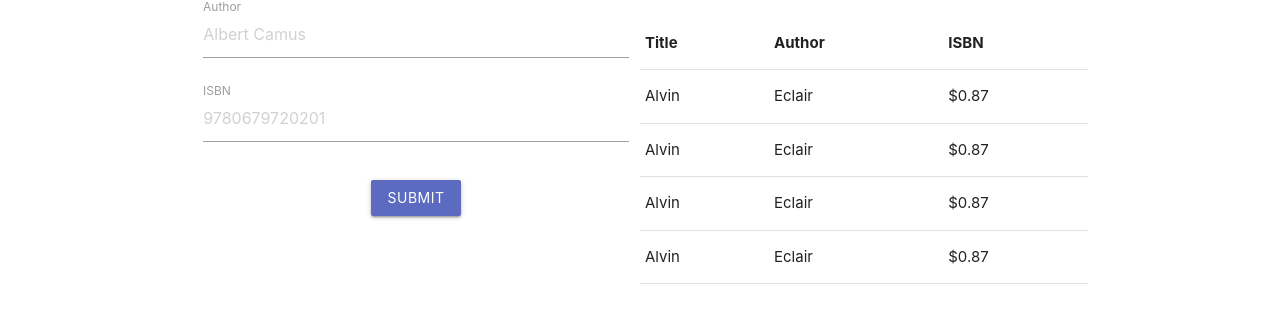
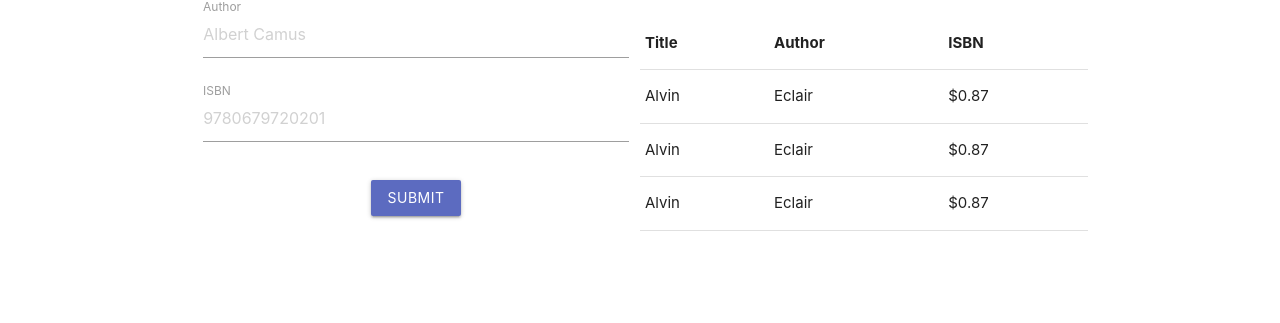
Before and after one commit to DrJulik/book_manager_react, a React (Create React App) app: page / in a window 1280 px wide. Shown: the part 267-590 px from the top of the page. Built offline with nearby package versions, Linux system fonts and the light colour scheme.

Commit message:
Added state where needed

```diff
--- a/src/components/Books/AddBook.js
+++ b/src/components/Books/AddBook.js
@@ -1,26 +1,52 @@
-import React from "react";
+import React, { Component } from "react";
 
-const AddBook = () => {
+class AddBook extends Component {
+	state = {
+		title: "",
+		author: "",
+		isbn: ""
+	};
+
+	onChange = e => {
+		this.setState({ [e.target.name]: e.target.value });
+	};
+
+	render() {
 		return (
 			<div>
 				<h2>Add A Book:</h2>
 				<div className="row">
 					<form className="cols s12">
 						<div className="input-field col s12">
-						<input name="title" placeholder="The Stranger" type="text" />
+							<input
+								name="title"
+								placeholder="The Stranger"
+								type="text"
+								onChange={this.onChange}
+							/>
 							<label htmlFor="title">Title</label>
 						</div>
 						<div className="input-field col s12">
-						<input name="title" placeholder="Albert Camus" type="text" />
-						<label htmlFor="title">Author</label>
+							<input
+								name="author"
+								placeholder="Albert Camus"
+								type="text"
+								onChange={this.onChange}
+							/>
+							<label htmlFor="author">Author</label>
 						</div>
 						<div className="input-field col s12 ">
-						<input name="title" placeholder="9780679720201" type="text" />
-						<label htmlFor="title">ISBN</label>
+							<input
+								name="isbn"
+								placeholder="9780679720201"
+								type="text"
+								onChange={this.onChange}
+							/>
+							<label htmlFor="isbn">ISBN</label>
 						</div>
 						<div className="input-field col s12">
 							<button
-							class="btn indigo lighten-1 waves-effect waves-light"
+								className="btn indigo lighten-1 waves-effect waves-light"
 								type="submit"
 							>
 								Submit
@@ -30,6 +56,7 @@ const AddBook = () => {
 				</div>
 			</div>
 		);
-};
+	}
+}
 
 export default AddBook;
--- a/src/components/Books/Books.js
+++ b/src/components/Books/Books.js
@@ -1,8 +1,31 @@
-import React from "react";
+import React, { Component } from "react";
 import Book from "./Book";
 import Search from "./Search";
 
-const Books = () => {
+class Books extends Component {
+	state = {
+		books: [
+			{
+				id: 1,
+				author: "Nikolai Gogol",
+				title: "Dead Souls",
+				isbn: "123123123"
+			},
+			{
+				id: 2,
+				author: "Nikolai Gogol",
+				title: "Dead Souls",
+				isbn: "123123123"
+			},
+			{
+				id: 3,
+				author: "Nikolai Gogol",
+				title: "Dead Souls",
+				isbn: "123123123"
+			}
+		]
+	};
+	render() {
 		return (
 			<div>
 				<h2>Book List:</h2>
@@ -17,14 +40,14 @@ const Books = () => {
 					</thead>
 
 					<tbody>
-					<Book />
-					<Book />
-					<Book />
-					<Book />
+						{this.state.books.map(book => {
+							return <Book key={book.id} />;
+						})}
 					</tbody>
 				</table>
 			</div>
 		);
-};
+	}
+}
 
 export default Books;
--- a/src/components/Books/Search.js
+++ b/src/components/Books/Search.js
@@ -1,11 +1,18 @@
 import React, { Component } from "react";
 
 export class Search extends Component {
+	state = {
+		search: ""
+	};
+
+	searchHandler = e => {
+		this.setState({ search: e.target.value });
+	};
 	render() {
 		return (
 			<div className="row">
 				<div className="input-field col s12">
-					<input name="search" type="text" />
+					<input name="search" type="text" onChange={this.searchHandler} />
 					<label htmlFor="search">Search</label>
 				</div>
 			</div>
--- a/src/index.js
+++ b/src/index.js
@@ -1,6 +1,5 @@
 import React from "react";
 import ReactDOM from "react-dom";
-
 import App from "./App";
 import * as serviceWorker from "./serviceWorker";
 
```
Lines whose indentation alone changed are shown as unchanged.
